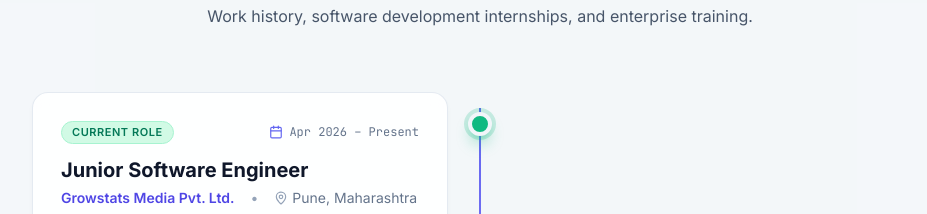
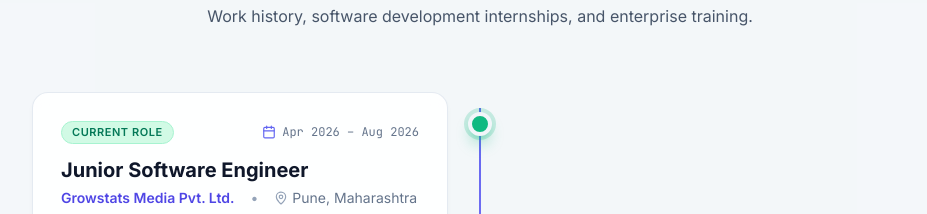
Before and after one commit to vikasvganjure/vikas-ganjure-portfolio, a React (Vite) app: page / in a window 1280 px wide. Shown: the part 3300-3514 px from the top of the page, without its empty margins (160-1087 px from the left). Built offline with nearby package versions, Linux system fonts and the light colour scheme.

Commit message:
Update experience timeline in portfolioData.ts

```diff
--- a/src/data/portfolioData.ts
+++ b/src/data/portfolioData.ts
@@ -171,7 +171,7 @@
     role: 'Junior Software Engineer',
     company: 'Growstats Media Pvt. Ltd.',
     location: 'Pune, Maharashtra',
-    period: 'Apr 2026 – Present',
+    period: 'Apr 2026 – Aug 2026',
     current: true,
     type: 'Full-time',
     skills: ['Web Applications', 'Linux Server Deployment', 'HTML5/CSS3', 'JavaScript', 'Server Config'],
```
